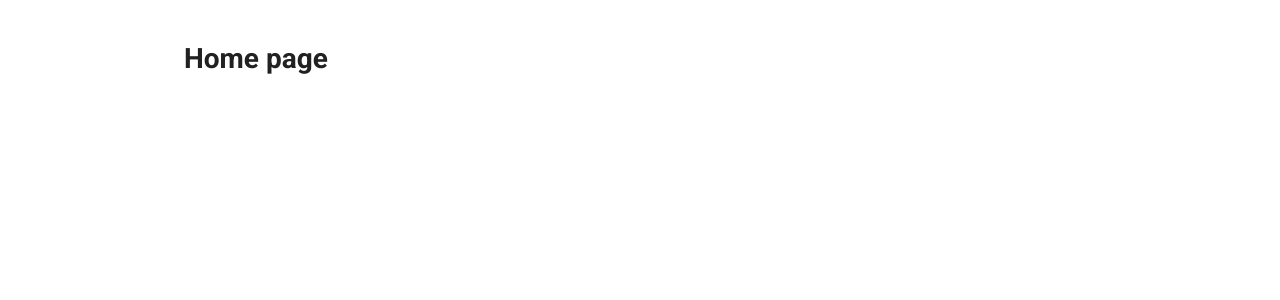
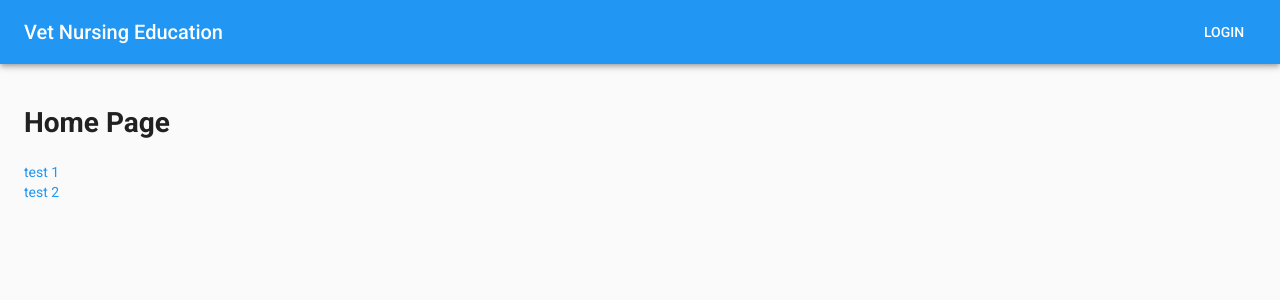
Before and after one commit to wpalombini/vet-nursing-education, a Next.js app: page / in a window 1280 px wide. Shown: the top 300 px of the page. Built offline with nearby package versions, Linux system fonts and the light colour scheme.

Commit message:
NavBar component

```diff
--- a/components/LayoutComponent.tsx
+++ b/components/LayoutComponent.tsx
@@ -1,6 +1,7 @@
-import { FC, ReactChild } from 'react';
+import { FC, Fragment, ReactChild } from 'react';
 import Container from '@material-ui/core/Container';
 import { createStyles, makeStyles } from '@material-ui/core/styles';
+import NavBarComponent from './NavBarComponent';
 
 interface ILayoutProps {
   children: ReactChild;
@@ -18,9 +19,12 @@ const LayoutComponent: FC<ILayoutProps> = (props: ILayoutProps) => {
   const classes = useStyles();
 
   return (
-    <Container maxWidth="md" className={classes.root}>
-      {props.children}
-    </Container>
+    <Fragment>
+      <NavBarComponent />
+      <Container maxWidth="lg" className={classes.root}>
+        {props.children}
+      </Container>
+    </Fragment>
   );
 };
 
--- /dev/null
+++ b/components/NavBarComponent.tsx
@@ -0,0 +1,43 @@
+import { FC } from 'react';
+import { createStyles, makeStyles, Theme } from '@material-ui/core/styles';
+import AppBar from '@material-ui/core/AppBar';
+import Container from '@material-ui/core/Container';
+import Toolbar from '@material-ui/core/Toolbar';
+import Typography from '@material-ui/core/Typography';
+import Button from '@material-ui/core/Button';
+
+const useStyles = makeStyles((theme: Theme) =>
+  createStyles({
+    root: {
+      flexGrow: 1,
+    },
+    menuButton: {
+      marginRight: theme.spacing(2),
+    },
+    title: {
+      flexGrow: 1,
+    },
+  }),
+);
+
+const NavBarComponent: FC = () => {
+  const classes = useStyles();
+
+  return (
+    <AppBar position="static">
+      <Container maxWidth="lg">
+        <Toolbar disableGutters>
+          {/* <IconButton edge="start" className={classes.menuButton} color="inherit" aria-label="menu">
+          <MenuIcon />
+        </IconButton> */}
+          <Typography variant="h6" className={classes.title}>
+            Vet Nursing Education
+          </Typography>
+          <Button color="inherit">Login</Button>
+        </Toolbar>
+      </Container>
+    </AppBar>
+  );
+};
+
+export default NavBarComponent;
--- a/pages/api/hello.ts
+++ b/pages/api/hello.ts
@@ -1,13 +1,10 @@
 // Next.js API route support: https://nextjs.org/docs/api-routes/introduction
-import type { NextApiRequest, NextApiResponse } from 'next'
+import type { NextApiRequest, NextApiResponse } from 'next';
 
 type Data = {
-  name: string
+  name: string;
+};
+
+export default function handler(req: NextApiRequest, res: NextApiResponse<Data>): void {
+  res.status(200).json({ name: 'John Doe' });
 }
-
-export default function handler(
-  req: NextApiRequest,
-  res: NextApiResponse<Data>
-) {
-  res.status(200).json({ name: 'John Doe' })
-}
--- a/pages/index.tsx
+++ b/pages/index.tsx
@@ -1,7 +1,42 @@
-import type { NextPage } from 'next';
+import type { GetServerSidePropsContext, NextPage } from 'next';
+import { GetServerSideProps } from 'next';
+import { Fragment } from 'react';
+import { Link as LinkUI } from '@material-ui/core';
+import Link from 'next/link';
 
-const HomePage: NextPage = () => {
-  return <h1>Home page</h1>;
+interface IHomePageProps {
+  title: string;
+  articles: string[];
+}
+
+export const getServerSideProps: GetServerSideProps = async (context: GetServerSidePropsContext) => {
+  // await for db call and populate props
+
+  return new Promise<{ props: IHomePageProps }>((resolve) => {
+    setTimeout(() => {
+      resolve({
+        props: {
+          title: 'Home Page',
+          articles: ['1', '2'],
+        } as IHomePageProps,
+      });
+    }, 1);
+  });
+};
+
+const HomePage: NextPage<IHomePageProps> = (props: IHomePageProps) => {
+  return (
+    <Fragment>
+      <h1>{props.title}</h1>
+      {props.articles.map((id: string, index: number) => (
+        <div key={index}>
+          <Link href={`/${id}`}>
+            <LinkUI href={`/${id}`}>{`test ${[id]}`}</LinkUI>
+          </Link>
+        </div>
+      ))}
+    </Fragment>
+  );
 };
 
 export default HomePage;
--- a/styles/theme.ts
+++ b/styles/theme.ts
@@ -1,38 +1,44 @@
 import { createTheme } from '@material-ui/core/styles';
+import blue from '@material-ui/core/colors/blue';
+import deepOrange from '@material-ui/core/colors/deepOrange';
 
 // Create a theme instance.
 const theme = createTheme({
+  // palette: {
+  //   common: {
+  //     black: '#19192B',
+  //     white: '#ffffff',
+  //   },
+  //   primary: {
+  //     light: '#B3E5FC',
+  //     main: '#03A9F4',
+  //     dark: '#0288D1',
+  //     contrastText: '#ffffff',
+  //   },
+  //   secondary: {
+  //     main: '#607D8B', // omitting light and dark will calculate from main
+  //     contrastText: '#757575',
+  //   },
+  //   grey: {
+  //     '500': '#bcbcbc',
+  //     '700': '#79797a',
+  //   },
+  //   info: {
+  //     main: '#1bb2f1',
+  //   },
+  //   success: {
+  //     main: '#00d589',
+  //   },
+  //   error: {
+  //     main: '#832838',
+  //   },
+  //   background: {
+  //     default: '#fff',
+  //   },
+  // },
   palette: {
-    common: {
-      black: '#19192B',
-      white: '#ffffff',
-    },
-    primary: {
-      light: '#B3E5FC',
-      main: '#03A9F4',
-      dark: '#0288D1',
-      contrastText: '#212121',
-    },
-    secondary: {
-      main: '#607D8B', // omitting light and dark will calculate from main
-      contrastText: '#757575',
-    },
-    grey: {
-      '500': '#bcbcbc',
-      '700': '#79797a',
-    },
-    info: {
-      main: '#1bb2f1',
-    },
-    success: {
-      main: '#00d589',
-    },
-    error: {
-      main: '#832838',
-    },
-    background: {
-      default: '#fff',
-    },
+    primary: blue,
+    secondary: deepOrange,
   },
   typography: {
     fontFamily: 'Roboto',
```
Also changed, not shown: pages/[articleId]/index.tsx (added, +34 -0 lines).
